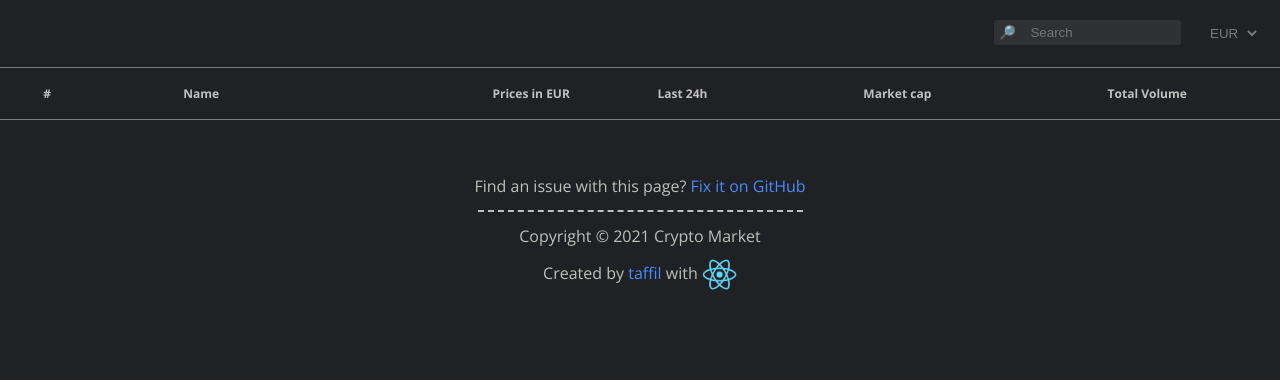
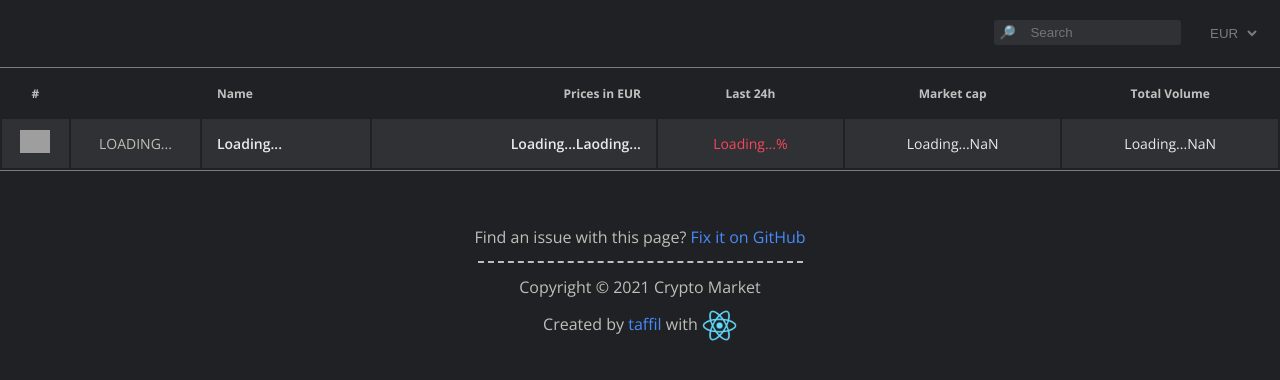
Before and after one commit to taffil/CryptoMarket, a React (Create React App) app: page / in a window 1280 px wide. Shown: the top 380 px of the page. Built offline with nearby package versions, Linux system fonts and the light colour scheme; no server answers; grey boxes are pictures that could not be loaded.

Commit message:
finale touch

```diff
--- a/src/components/CryptoCurrencies.js
+++ b/src/components/CryptoCurrencies.js
@@ -8,7 +8,21 @@ function CryptoCurrencies() {
     "https://api.coingecko.com/api/v3/coins/markets" +
     "?vs_currency=eur&order=market_cap_desc&per_page=50&page=1&sparkline=false&price_change_percentage=1h%2C24h%2C7d";
 
-  const [crypto, setCrypto] = useState([]);
+  const defaultState = [
+    {
+      name: "Loading...",
+      current_price: "Laoding...",
+      market_cap: "Loading...",
+      total_volume: "Loading...",
+      price_change_percentage_24h: "Loading...",
+      symbol: "Loading...",
+      currency_name: "Loading...",
+      image: "Loading...",
+      market_cap_rank: "Loading...",
+    },
+  ];
+
+  const [crypto, setCrypto] = useState(defaultState);
   const [searchTerm, setSearchTerm] = useState("");
   const [currency, setCurrency] = useState("EUR");
 
@@ -67,7 +81,6 @@ function CryptoCurrencies() {
           };
         });
         setCrypto(data);
-        // console.log(response.data[0].current_price);
       });
   }
 
```
